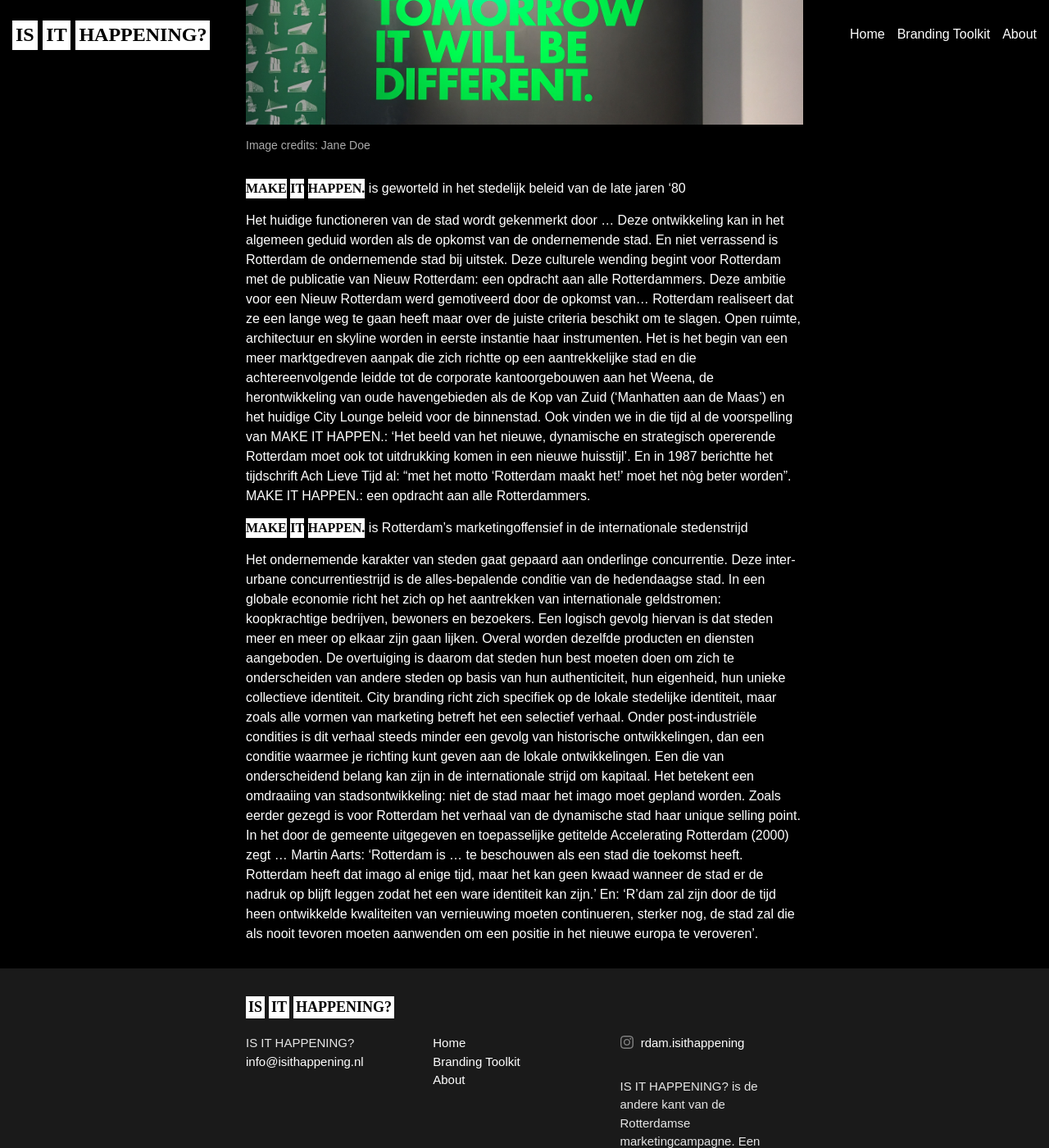
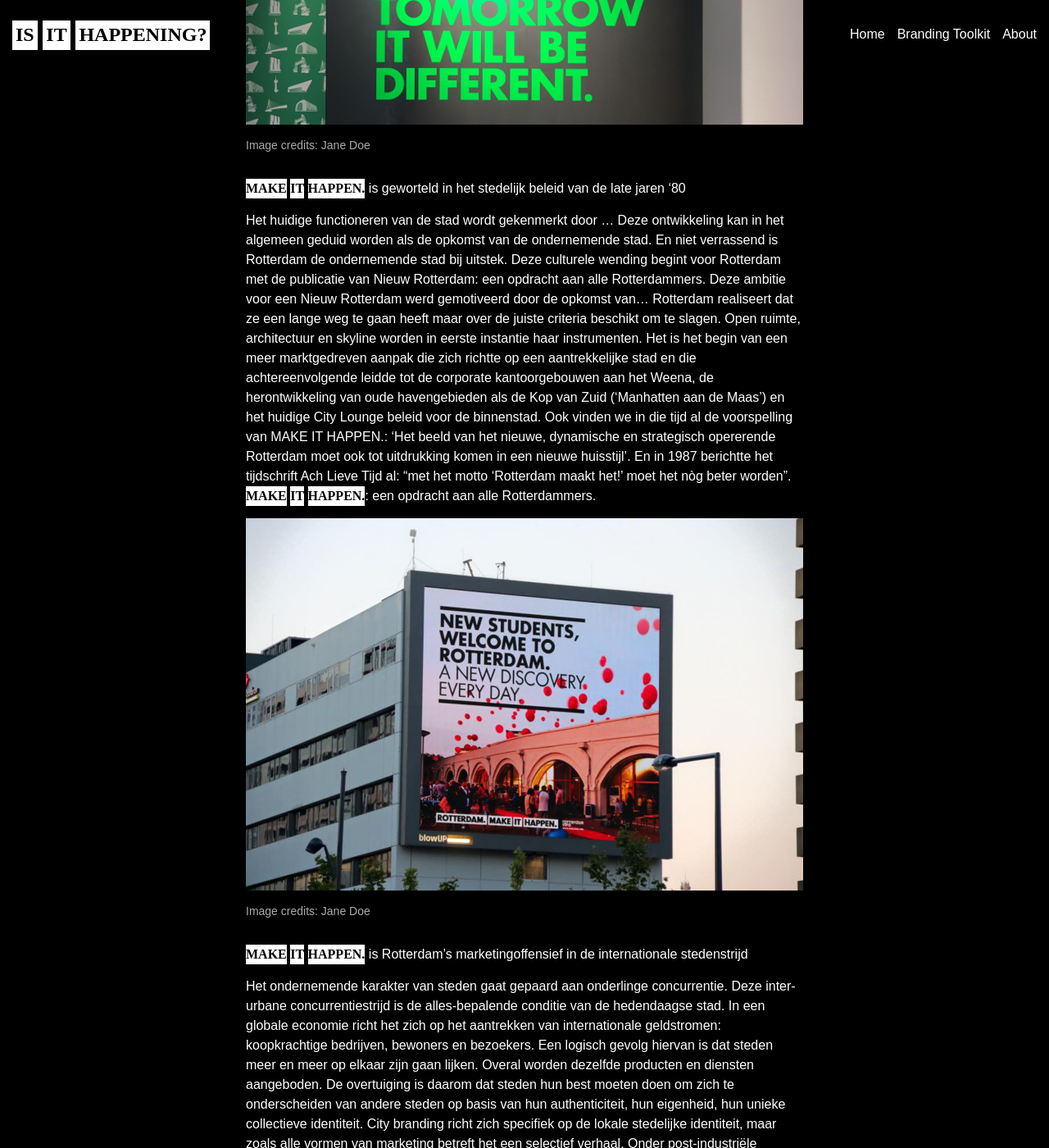
Before and after one commit to norealdirection/norealdirection.github.io, a Jekyll site: the page built from _posts/2020-04-03-kanttekeningen.markdown, in a window 1280 px wide and 1400 px high, scrolled down 1281 px. Shown: the whole window at 82% size. Built offline with Jekyll 4.4.1, drawn with Linux system fonts in a browser that asks for light colours.

Commit message:
Update 2020-04-03-kanttekeningen.markdown

```diff
--- a/_posts/2020-04-03-kanttekeningen.markdown
+++ b/_posts/2020-04-03-kanttekeningen.markdown
@@ -15,7 +15,9 @@
 
 **MAKE IT HAPPEN.** is geworteld in het stedelijk beleid van de late jaren '80
 
-Het huidige functioneren van de stad wordt gekenmerkt door ... Deze ontwikkeling kan in het algemeen geduid worden als de opkomst van de ondernemende stad. En niet verrassend is Rotterdam de ondernemende stad bij uitstek. Deze culturele wending begint voor Rotterdam met de publicatie van Nieuw Rotterdam: een opdracht aan alle Rotterdammers. Deze ambitie voor een Nieuw Rotterdam werd gemotiveerd door de opkomst van... Rotterdam realiseert dat ze een lange weg te gaan heeft maar over de juiste criteria beschikt om te slagen. Open ruimte, architectuur en skyline worden in eerste instantie haar instrumenten. Het is het begin van een meer marktgedreven aanpak die zich richtte op een aantrekkelijke stad en die achtereenvolgende leidde tot de corporate kantoorgebouwen aan het Weena, de herontwikkeling van oude havengebieden als de Kop van Zuid ('Manhatten aan de Maas') en het huidige City Lounge beleid voor de binnenstad. Ook vinden we in die tijd al de voorspelling van MAKE IT HAPPEN.: 'Het beeld van het nieuwe, dynamische en strategisch opererende Rotterdam moet ook tot uitdrukking komen in een nieuwe huisstijl'. En in 1987 berichtte het tijdschrift Ach Lieve Tijd al: "met het motto ‘Rotterdam maakt het!’ moet het nòg beter worden". MAKE IT HAPPEN.: een opdracht aan alle Rotterdammers.
+Het huidige functioneren van de stad wordt gekenmerkt door ... Deze ontwikkeling kan in het algemeen geduid worden als de opkomst van de ondernemende stad. En niet verrassend is Rotterdam de ondernemende stad bij uitstek. Deze culturele wending begint voor Rotterdam met de publicatie van Nieuw Rotterdam: een opdracht aan alle Rotterdammers. Deze ambitie voor een Nieuw Rotterdam werd gemotiveerd door de opkomst van... Rotterdam realiseert dat ze een lange weg te gaan heeft maar over de juiste criteria beschikt om te slagen. Open ruimte, architectuur en skyline worden in eerste instantie haar instrumenten. Het is het begin van een meer marktgedreven aanpak die zich richtte op een aantrekkelijke stad en die achtereenvolgende leidde tot de corporate kantoorgebouwen aan het Weena, de herontwikkeling van oude havengebieden als de Kop van Zuid ('Manhatten aan de Maas') en het huidige City Lounge beleid voor de binnenstad. Ook vinden we in die tijd al de voorspelling van MAKE IT HAPPEN.: 'Het beeld van het nieuwe, dynamische en strategisch opererende Rotterdam moet ook tot uitdrukking komen in een nieuwe huisstijl'. En in 1987 berichtte het tijdschrift Ach Lieve Tijd al: "met het motto ‘Rotterdam maakt het!’ moet het nòg beter worden". **MAKE IT HAPPEN.**: een opdracht aan alle Rotterdammers.
+
+{% include image.html url="/images/posts/kanttekeningen/kanttekeningen-2.jpg" description="Image credits: Jane Doe" %}
 
 **MAKE IT HAPPEN.** is Rotterdam's marketingoffensief in de internationale stedenstrijd
 
```
